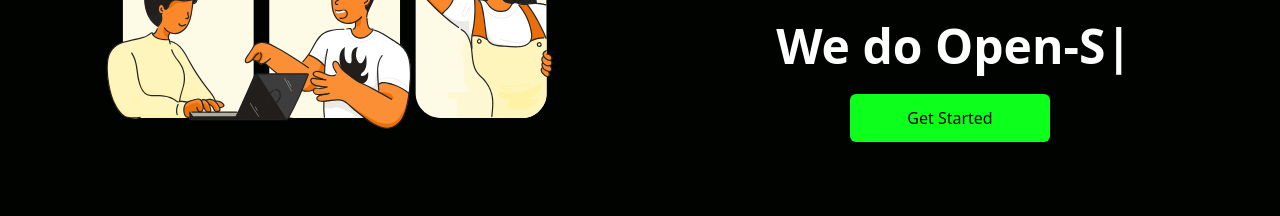
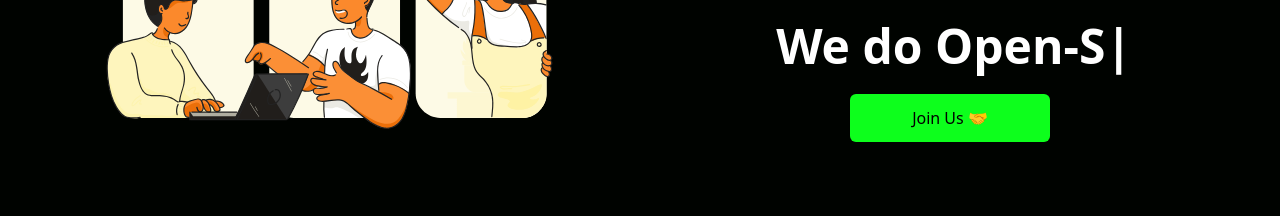
Before and after one commit to FOSS-Community/fosscu.org, a React (Create React App) app: page / in a window 1280 px wide. Shown: the part 502-718 px from the top of the page. Built offline with nearby package versions, Linux system fonts and the light colour scheme; the HTML template or start-up script is replaced by a standard one.

Commit message:
Added Links 🔗

```diff
--- a/src/components/Hero.jsx
+++ b/src/components/Hero.jsx
@@ -40,7 +40,9 @@ function Hero() {
                     loop
                 />
             </div>
-            <button className='bg-[#0DFF1C] w-[200px] rounded-md font-medium my-6 mx-auto py-3 text-black'>Get Started</button>
+            <a href="https://forms.office.com/pages/responsepage.aspx?id=DQSIkWdsW0yxEjajBLZtrQAAAAAAAAAAAAN__kzFzfFUNFdWMTVWTjhSU1UyMDZTN0YzSkhMWVE5Vi4u" target="_blank" rel="noopener noreferrer">
+            <button className='bg-[#0DFF1C] w-[200px] rounded-md font-medium my-6 mx-auto py-3 text-black'>Join Us 🤝</button>
+            </a>
         </div>
     </div>
         </div>
```
